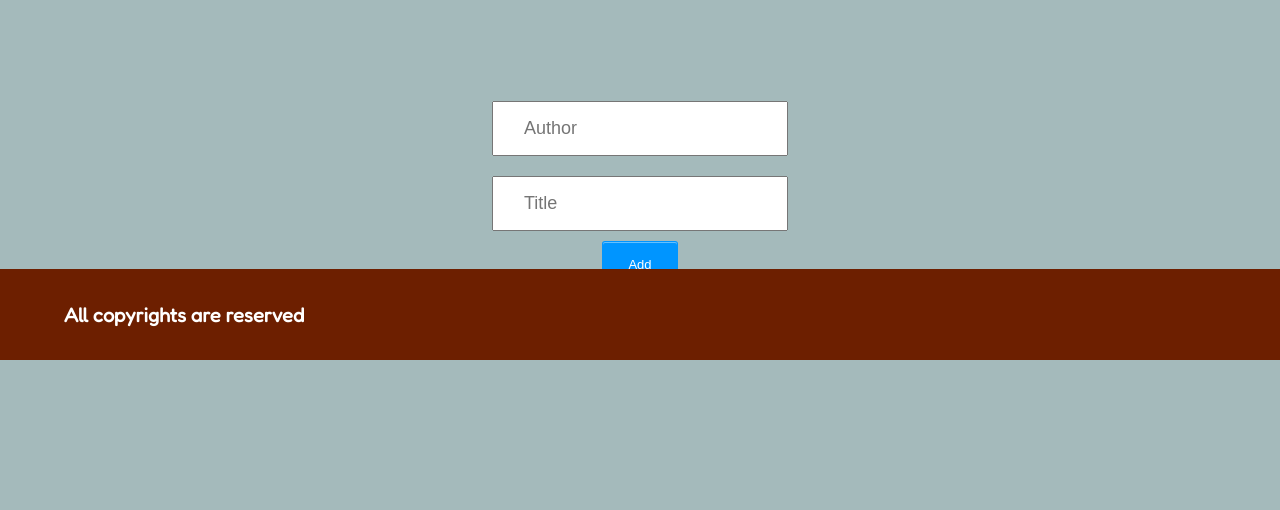
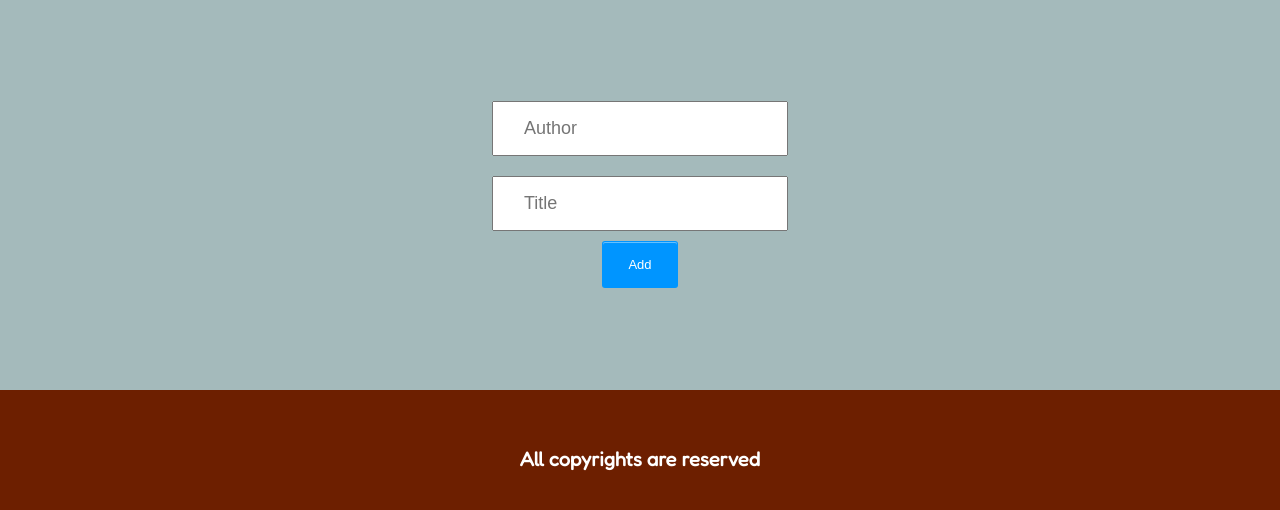
Before and after one commit to odhiambo-ed/Awesome-books, a plain HTML site: page index.html in a window 1280 px wide. Shown: the part 440-950 px from the top of the page. Before the commit the page ends 830 px from the top, so only its background shows below. Drawn offline with Linux system fonts and the light colour scheme.

Commit message:
Add Footer Style

```diff
--- a/styles.css
+++ b/styles.css
@@ -154,7 +154,7 @@
 }
 
 footer {
-  position: fixed;
+  position: relative;
   bottom: 0;
   left: 0;
   right: 0;
@@ -162,5 +162,7 @@
   padding: 0 5%;
   font-family: 'Fredoka', sans-serif;
   font-size: x-large;
+  text-align: center;
   color: #fff;
+  padding: 1em 0;
 }
```
